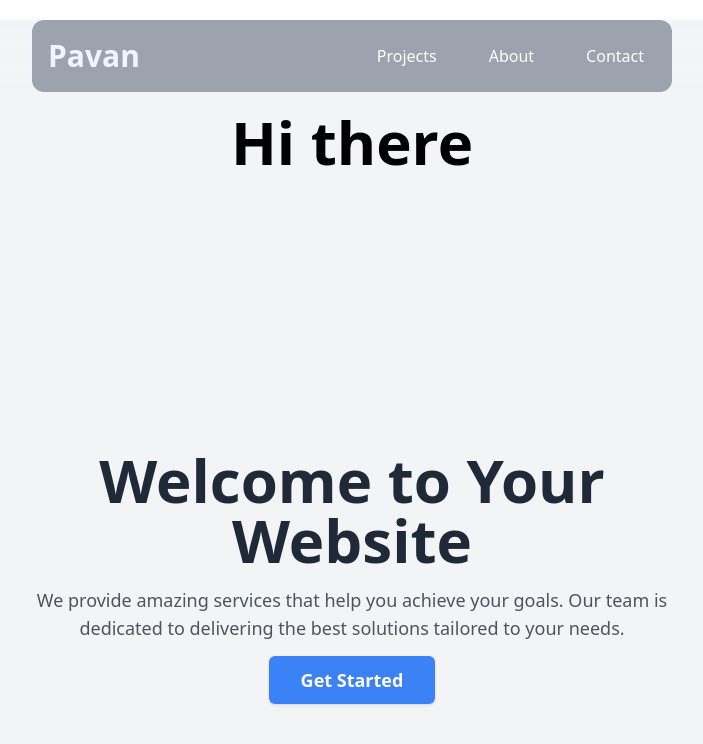
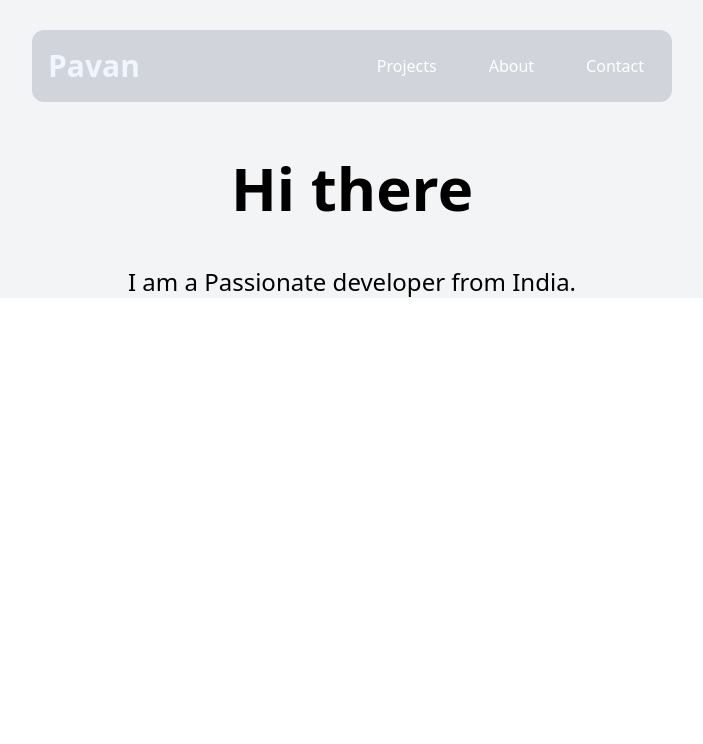
Before and after one commit to pa1narendra/pa1narendra.github.io, a React (Vite) app: page / in a window 1280 px wide. Shown: the top 744 px of the page, without its empty margins (288-991 px from the left). Built offline with nearby package versions, Linux system fonts and the light colour scheme.

Commit message:
practice

```diff
--- a/src/App.tsx
+++ b/src/App.tsx
@@ -1,14 +1,13 @@
-import HeroSection from "./Components/Herodemo";
 import NavBar from "./Components/NavBar";
+
 import Hero from "./Hero";
 import "./index.css";
 
 const App = () => {
   return (
-    <div className="bg-gray-100">
+    <div className="bg-gray-100 h-auto">
       <NavBar />
       <Hero />
-      <HeroSection />
     </div>
   );
 };
--- a/src/Components/Herodemo.tsx
+++ /dev/null
@@ -1,25 +0,0 @@
-const HeroSection = () => {
-  return (
-    <div className="bg-gray-100 h-screen flex items-center justify-center">
-      <div className="text-center max-w-2xl mx-auto">
-        <h1 className="text-4xl md:text-6xl font-bold text-gray-800">
-          Welcome to Your Website
-        </h1>
-        <p className="mt-4 text-lg text-gray-600">
-          We provide amazing services that help you achieve your goals. Our team
-          is dedicated to delivering the best solutions tailored to your needs.
-        </p>
-        <div className="mt-6">
-          <a
-            href="#services"
-            className="px-8 py-3 bg-blue-500 text-white text-lg font-semibold rounded-md shadow hover:bg-blue-600"
-          >
-            Get Started
-          </a>
-        </div>
-      </div>
-    </div>
-  );
-};
-
-export default HeroSection;
--- a/src/Components/NavBar.tsx
+++ b/src/Components/NavBar.tsx
@@ -1,7 +1,7 @@
 const NavBar = () => {
   return (
-    <span className="flex justify-center my-5 backdrop-blur-lg sticky">
-      <div className=" bg-gray-400 w-1/2 rounded-xl flex flex-row justify-between items-center px-4">
+    <span className="sticky top-[30px] flex justify-center  z-1">
+      <div className="bg-gray-300 w-1/2 rounded-xl backdrop-blur-sm flex flex-row justify-between items-center px-4">
         <a className="text-3xl font-bold text-blue-50" href="/">
           Pavan
         </a>
--- a/src/Hero.tsx
+++ b/src/Hero.tsx
@@ -1,7 +1,10 @@
 const Hero = () => {
   return (
-    <div id="#" className="bg-gray-100">
-      <h1 className="text-6xl font-bold relative text-center">Hi there</h1>
+    <div id="#" className="bg-gray-100 pt-[70px]">
+      <h1 className="text-6xl mt-4 font-bold flex  justify-center">Hi there</h1>
+      <p className="text-center pt-12 text-2xl">
+        I am a Passionate developer from India.
+      </p>
     </div>
   );
 };
```
